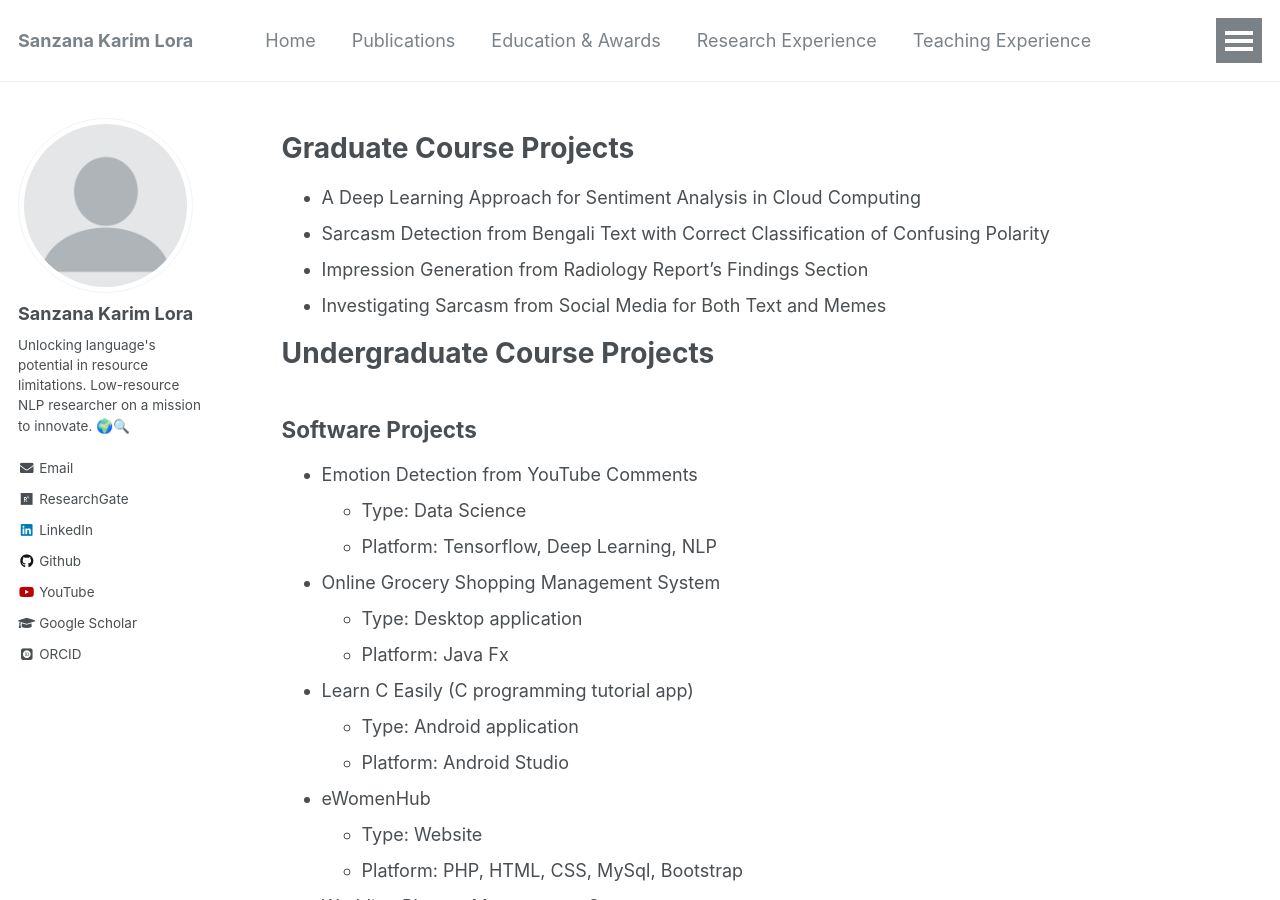
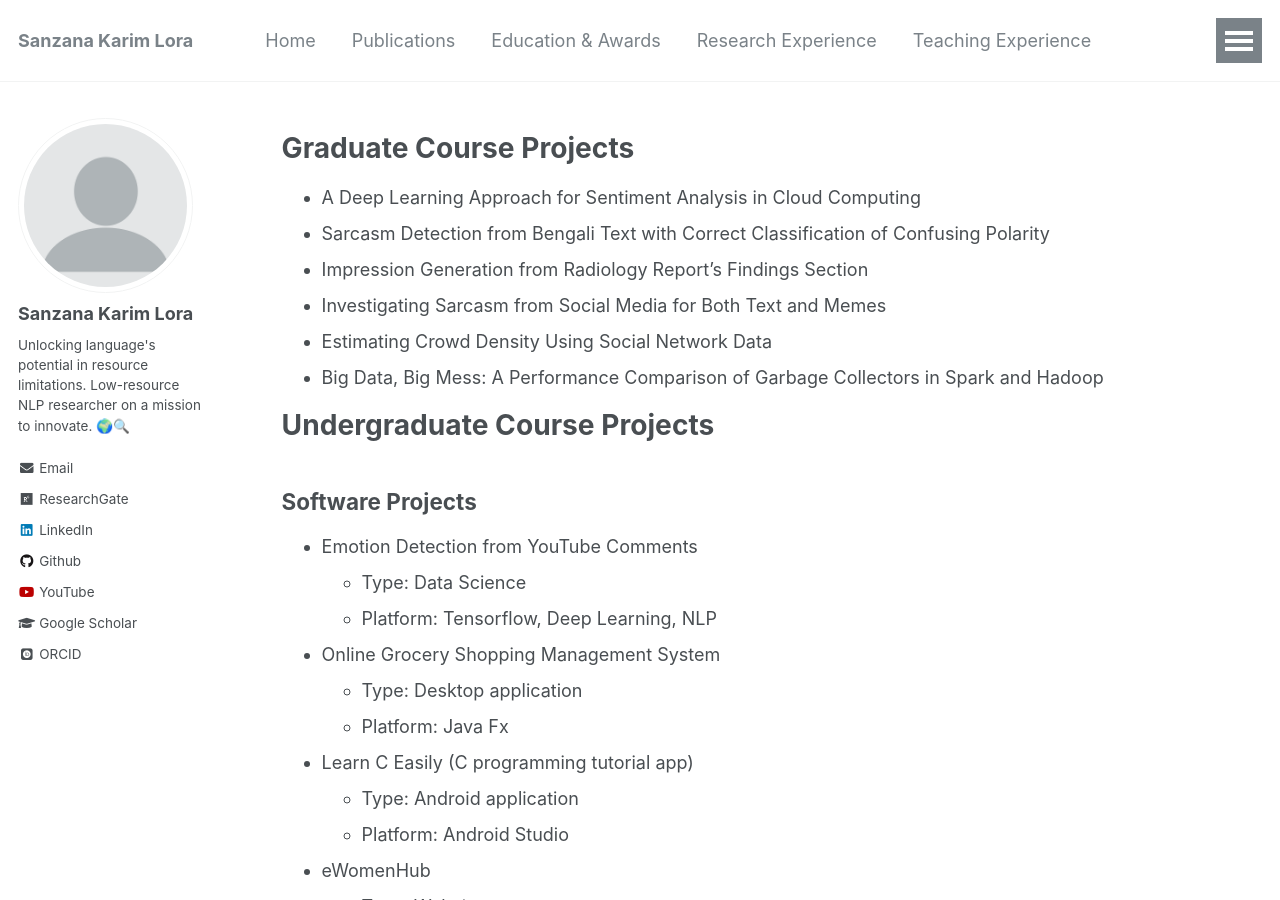
Before and after one commit to sanzanalora/sanzanalora.github.io, a Jekyll site: the page built from _pages/projects.md, in a window 1280 px wide and 900 px high. Built offline with Jekyll 4.4.1, drawn with Linux system fonts in a browser that asks for light colours; some web fonts are replaced; some of the changed text lies outside the part shown.

Commit message:
Update projects.md

```diff
--- a/_pages/projects.md
+++ b/_pages/projects.md
@@ -12,6 +12,8 @@ redirect_from:
 - Sarcasm Detection from Bengali Text with Correct Classification of Confusing Polarity
 - Impression Generation from Radiology Report's Findings Section
 - Investigating Sarcasm from Social Media for Both Text and Memes
+- Estimating Crowd Density Using Social Network Data
+- Big Data, Big Mess: A Performance Comparison of Garbage Collectors in Spark and Hadoop
 
 # Undergraduate Course Projects
 ## Software Projects
```
Also changed, not shown: other parts of _pages/projects.md (+1 -1 lines).
